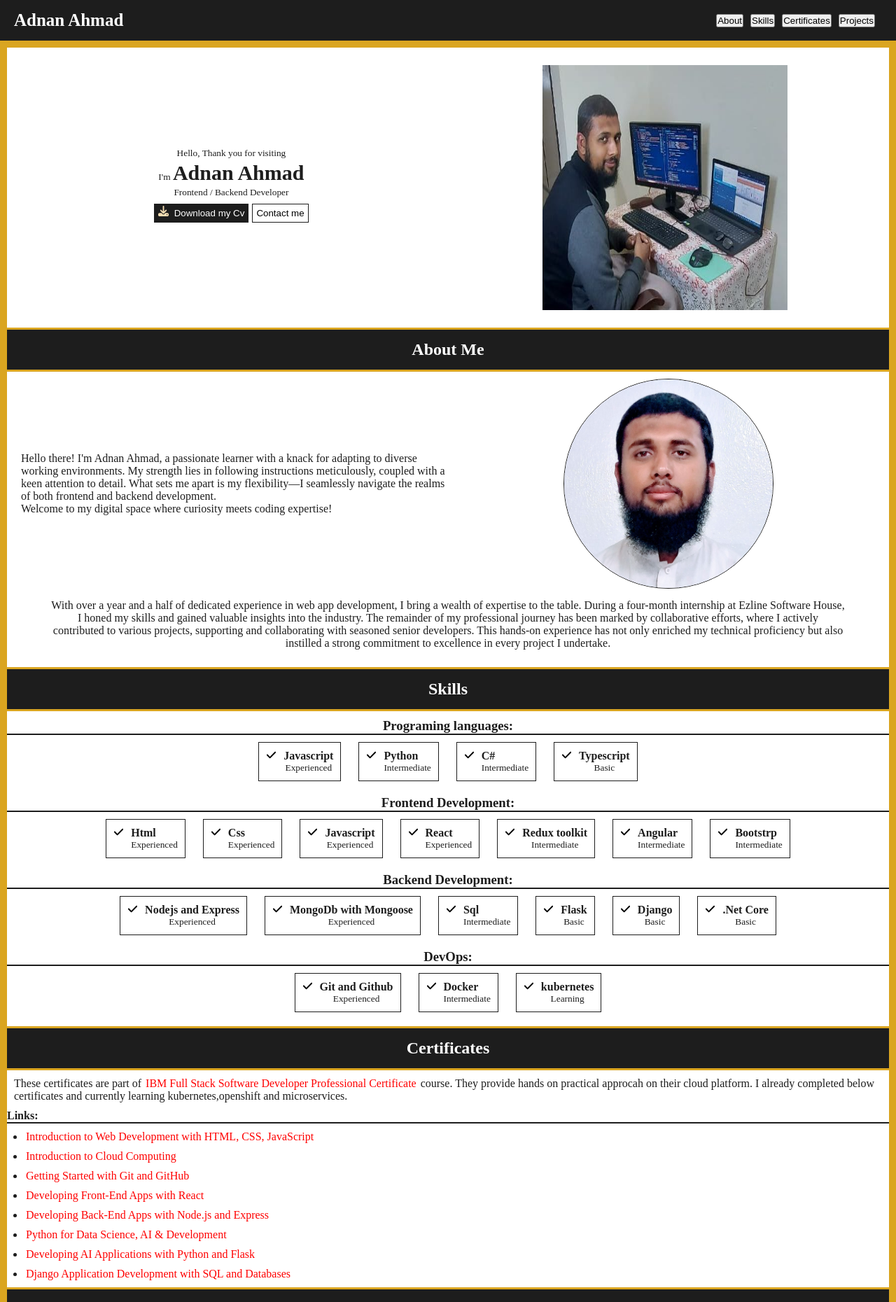
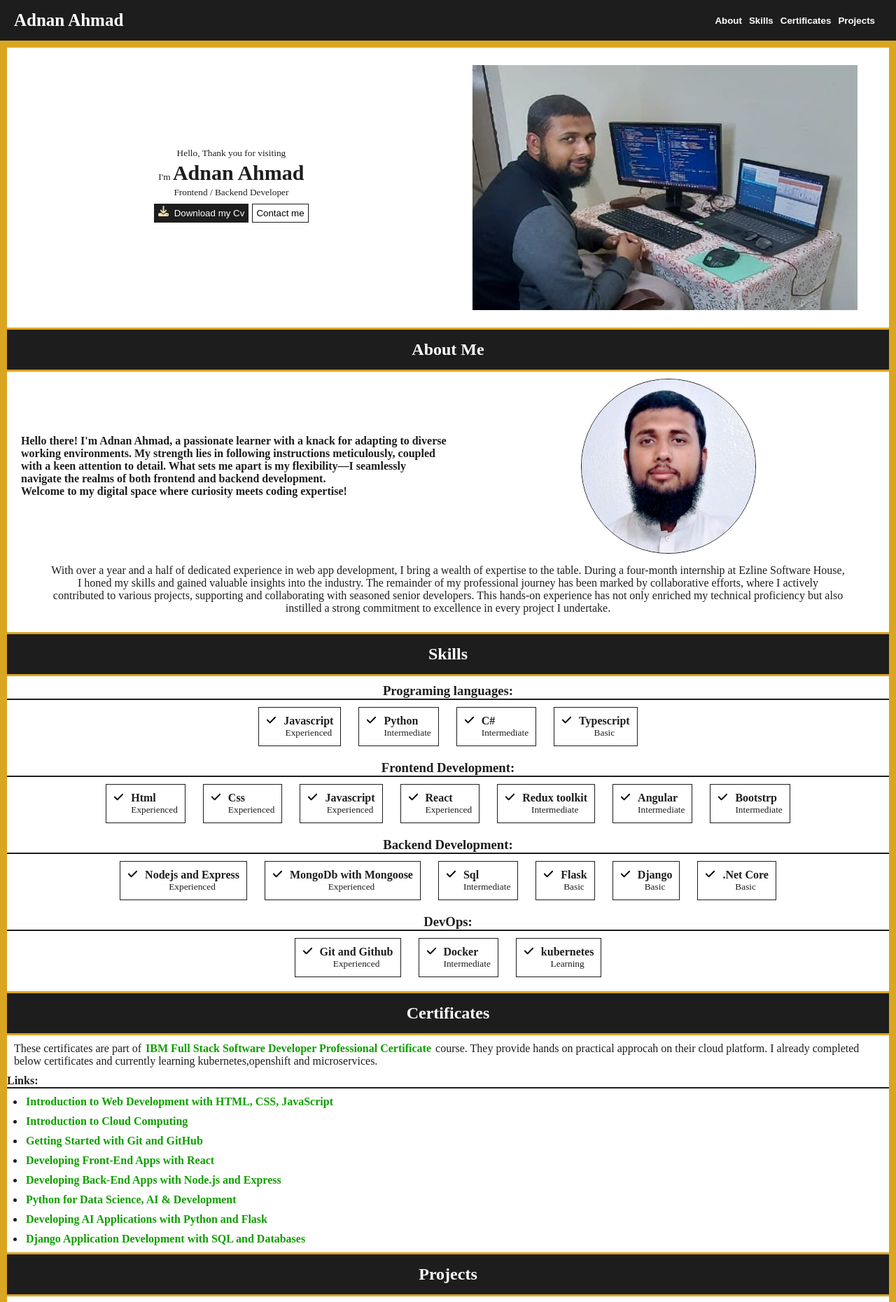
Before and after one commit to adnanAhmad99/Adnan_Ahmad, a React (Vite) app: page / in a window 1280 px wide. Shown: the top 1860 px of the page at 70% size. Built offline with nearby package versions, Linux system fonts and the light colour scheme.

Commit message:
chnaged some layout

```diff
--- a/src/components/contact/contact.css
+++ b/src/components/contact/contact.css
@@ -7,8 +7,9 @@
 }
 .contact-list-ul > li > a,
 .gmail-li > span {
-  color: rgb(255, 0, 0);
+  color: rgb(16, 158, 1);
   text-decoration: none;
+  font-weight: bold;
 }
 .contact-list-ul > li > a:hover,
 .contact-list-ul > li > a:active,
--- a/src/components/coursera/certificates.css
+++ b/src/components/coursera/certificates.css
@@ -5,9 +5,10 @@
   gap: 10px;
 }
 .certificates a {
-  color: rgb(255, 0, 0);
+  color: rgb(16, 158, 1);
   text-decoration: none;
   padding: 2px;
+  font-weight: bold;
 }
 .certificates a:hover,
 .certificates a:active {
--- a/src/components/header/Navbar.jsx
+++ b/src/components/header/Navbar.jsx
@@ -11,7 +11,9 @@ const Navbar = () => {
     <ul className="ul-navlinks">
       {LINKSARRAY.map((element, i) => (
         <li key={`${i}${element}`}>
-          <button onClick={() => handleLink(element)}>{element}</button>
+          <button className="links-button" onClick={() => handleLink(element)}>
+            {element}
+          </button>
         </li>
       ))}
     </ul>
--- a/src/components/header/header.css
+++ b/src/components/header/header.css
@@ -34,7 +34,7 @@ header {
   font-weight: bold;
 }
 .links-button:hover {
-  border-bottom: 2px solid red;
+  border-bottom: 2px solid goldenrod;
 }
 
 @media (max-width: 450px) {
--- a/src/components/introDiv/introDiv.css
+++ b/src/components/introDiv/introDiv.css
@@ -12,11 +12,12 @@
   text-align: center;
 }
 .intro-info {
+  font-weight: bold;
   margin: 10px;
 }
 .intro-pic > div {
-  height: 300px;
-  width: 300px;
+  height: 250px;
+  width: 250px;
   border-radius: 50%;
   border: 1px solid #1d1d1d;
   overflow: hidden;
@@ -31,3 +32,9 @@
     flex-direction: column-reverse;
   }
 }
+@media (max-width: 550px) {
+  .intro-pic > div {
+    height: 200px;
+    width: 200px;
+  }
+}
--- a/src/components/mainUpperDiv/mainUpperDiv.css
+++ b/src/components/mainUpperDiv/mainUpperDiv.css
@@ -23,7 +23,7 @@
   /* background-color: var(--current-backgroundColor-opposite); */
 }
 .main-image > img {
-  width: 350px;
+  width: 550px;
   height: 350px;
 }
 .upper-div-buttons {
@@ -65,14 +65,6 @@
 }
 
 @media (max-width: 650px) {
-  .upper-main-div {
-    flex-direction: column;
-    height: auto;
-  }
-  .main-image > img {
-    width: 100%;
-    height: 100%;
-  }
   .name-span {
     display: block;
   }
@@ -82,3 +74,13 @@
     margin-bottom: 10px;
   }
 }
+@media (max-width: 844px) {
+  .upper-main-div {
+    flex-direction: column;
+    height: auto;
+  }
+  .main-image > img {
+    width: 100%;
+    height: 100%;
+  }
+}
```
